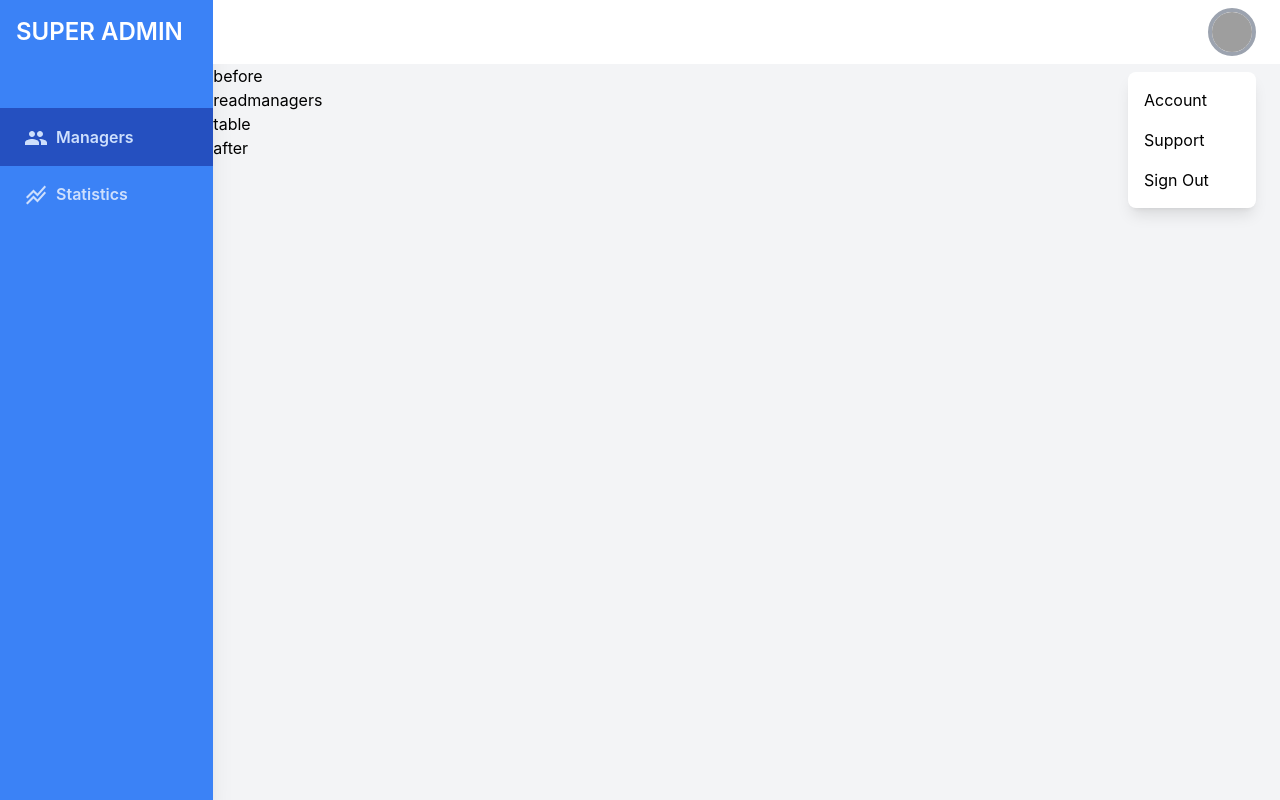
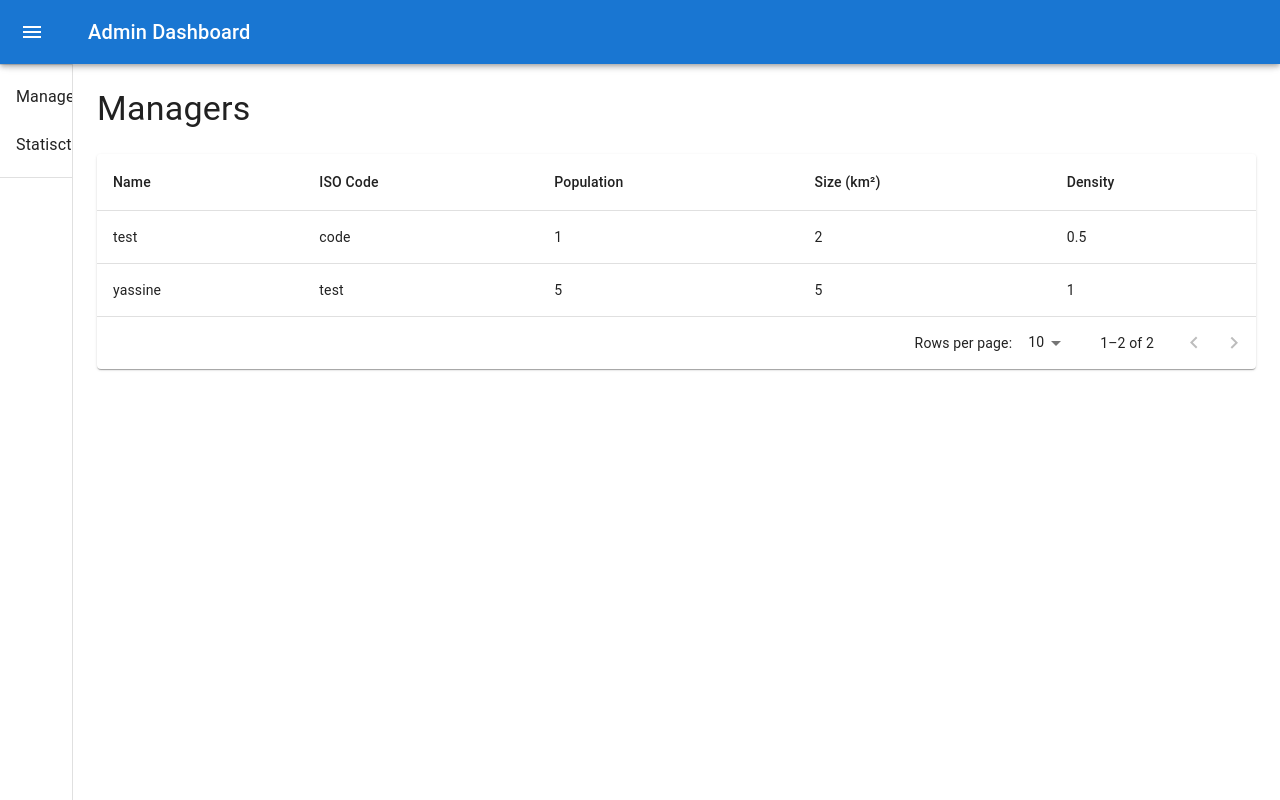
Before and after one commit to yassineelhoubi/deliveryManagement_client, a React (Create React App) app: page /dashboard/admin/manageManagers/read in a window 1280 px wide. Built offline with nearby package versions, Linux system fonts and the light colour scheme; grey boxes are pictures that could not be loaded.

Commit message:
new dashboard with Material UI

```diff
--- a/package.json
+++ b/package.json
@@ -10,6 +10,7 @@
     "@fortawesome/react-fontawesome": "^0.1.17",
     "@mui/icons-material": "^5.3.1",
     "@mui/material": "^5.4.0",
+    "@mui/x-data-grid": "^5.4.0",
     "@reduxjs/toolkit": "^1.7.1",
     "@testing-library/jest-dom": "^5.14.1",
     "@testing-library/react": "^12.0.0",
--- a/src/components/manageManagers/ReadManagers.tsx
+++ b/src/components/manageManagers/ReadManagers.tsx
@@ -1,8 +1,16 @@
-import {FC} from 'react';
-import Table from '../../layouts/Table'
-const ReadManagers:FC = () => {
-  return <div>readmanagers
-      <Table/>
+import { Typography } from '@mui/material';
+import { FC } from 'react';
+import TableData from '../../layouts/TableData'
+const ReadManagers: FC = () => {
+  return <div>
+    <Typography variant="h4" gutterBottom component="div">
+      Managers
+    </Typography>
+
+    <div className="mt-6">
+
+    <TableData />
+    </div>
   </div>;
 };
 
--- /dev/null
+++ b/src/layouts/ItemList.tsx
@@ -0,0 +1,16 @@
+import ListItem from '@mui/material/ListItem';
+import ListItemIcon from '@mui/material/ListItemIcon';
+import ListItemText from '@mui/material/ListItemText';
+import List from '@mui/material/List';
+const ItemList: React.FC = () => {
+    return <List>
+        {['Managers', 'Statisctics'].map((text, index) => (
+            <ListItem button key={index} onClick={() => console.log(index)}>
+
+                <ListItemText primary={text} />
+            </ListItem>
+        ))}
+    </List>;
+};
+
+export default ItemList;
--- a/src/layouts/Table.tsx
+++ /dev/null
@@ -1,7 +0,0 @@
-import {FC} from 'react';
-
-const Table:FC = () => {
-  return <div>table</div>;
-};
-
-export default Table;
--- /dev/null
+++ b/src/layouts/TableData.tsx
@@ -0,0 +1,136 @@
+
+import * as React from 'react';
+import Paper from '@mui/material/Paper';
+import Table from '@mui/material/Table';
+import TableBody from '@mui/material/TableBody';
+import TableCell from '@mui/material/TableCell';
+import TableContainer from '@mui/material/TableContainer';
+import TableHead from '@mui/material/TableHead';
+import TablePagination from '@mui/material/TablePagination';
+import TableRow from '@mui/material/TableRow';
+interface Column {
+  id: 'name' | 'code' | 'population' | 'size' | 'density';
+  label: string;
+
+}
+
+const columns: readonly Column[] = [
+  { id: 'name', label: 'Name' },
+  { id: 'code', label: 'ISO\u00a0Code',  },
+  {
+    id: 'population',
+    label: 'Population',
+  },
+  {
+    id: 'size',
+    label: 'Size\u00a0(km\u00b2)',
+  },
+  {
+    id: 'density',
+    label: 'Density',
+  },
+];
+
+interface Data {
+  name: string;
+  code: string;
+  population: number;
+  size: number;
+  density: number;
+}
+
+function createData(
+  name: string,
+  code: string,
+  population: number,
+  size: number,
+): Data {
+  const density = population / size;
+  return { name, code, population, size, density };
+}
+const test = [
+  { name: 'test', code: 'code', population: 1, size: 2 },
+  { name: 'yassine', code: 'test', population: 5, size: 5 }
+]
+
+const rows = test.map((e) => createData(e.name, e.code, e.population, e.size))
+// const rows = [
+//   createData('India', 'IN', 1324171354, 3287263),
+//   createData('China', 'CN', 1403500365, 9596961),
+//   createData('Italy', 'IT', 60483973, 301340),
+//   createData('United States', 'US', 327167434, 9833520),
+//   createData('Canada', 'CA', 37602103, 9984670),
+//   createData('Australia', 'AU', 25475400, 7692024),
+//   createData('Germany', 'DE', 83019200, 357578),
+//   createData('Ireland', 'IE', 4857000, 70273),
+//   createData('Mexico', 'MX', 126577691, 1972550),
+//   createData('Japan', 'JP', 126317000, 377973),
+//   createData('France', 'FR', 67022000, 640679),
+//   createData('United Kingdom', 'GB', 67545757, 242495),
+//   createData('Russia', 'RU', 146793744, 17098246),
+//   createData('Nigeria', 'NG', 200962417, 923768),
+//   createData('Brazil', 'BR', 210147125, 8515767),
+// ];
+
+const TableData: React.FC = () => {
+  const [page, setPage] = React.useState(0);
+  const [rowsPerPage, setRowsPerPage] = React.useState(10);
+
+  const handleChangePage = (event: unknown, newPage: number) => {
+    setPage(newPage);
+  };
+
+  const handleChangeRowsPerPage = (event: React.ChangeEvent<HTMLInputElement>) => {
+    setRowsPerPage(+event.target.value);
+    setPage(0);
+  };
+
+  return (
+    <Paper sx={{ width: '100%', overflow: 'hidden' }}>
+      <TableContainer sx={{ maxHeight: 440 }}>
+        <Table stickyHeader aria-label="sticky table">
+          <TableHead>
+            <TableRow>
+              {columns.map((column) => (
+                <TableCell
+                  key={column.id}
+                >
+                  {column.label}
+                </TableCell>
+              ))}
+            </TableRow>
+          </TableHead>
+          <TableBody>
+            {rows
+              .slice(page * rowsPerPage, page * rowsPerPage + rowsPerPage)
+              .map((row) => {
+                return (
+                  <TableRow hover onClick={()=>console.log(row.code)}  role="checkbox" tabIndex={-1} key={row.code}>
+                    {columns.map((column) => {
+                      const value = row[column.id];
+                      return (
+                        <TableCell key={column.id} >
+                          {value}
+                        </TableCell>
+                      );
+                    })}
+                  </TableRow>
+                );
+              })}
+          </TableBody>
+        </Table>
+      </TableContainer>
+      <TablePagination
+        rowsPerPageOptions={[10, 25, 100]}
+        component="div"
+        count={rows.length}
+        rowsPerPage={rowsPerPage}
+        page={page}
+        onPageChange={handleChangePage}
+        onRowsPerPageChange={handleChangeRowsPerPage}
+      />
+    </Paper>
+  );
+};
+
+export default TableData;
--- a/src/layouts/WorkSpace.tsx
+++ b/src/layouts/WorkSpace.tsx
@@ -1,12 +1,11 @@
 import Header from './Header'
 const WorkSpace: React.FC = ({ children }) => {
-    return <div className="relative w-full flex flex-col h-screen overflow-y-hidden">
-        <Header/>
-        <h1>before</h1>
-        <div>
+    return <div className="">
+
+        <div className="">
             {children}
         </div>
-        <h1>after</h1>
+
     </div>;
 };
 
--- a/src/pages/dashboard.tsx
+++ b/src/pages/dashboard.tsx
@@ -1,22 +1,152 @@
+import * as React from 'react';
+import { styled, useTheme, Theme, CSSObject } from '@mui/material/styles';
+import Box from '@mui/material/Box';
+import MuiDrawer from '@mui/material/Drawer';
+import MuiAppBar, { AppBarProps as MuiAppBarProps } from '@mui/material/AppBar';
+import Toolbar from '@mui/material/Toolbar';
+import List from '@mui/material/List';
+import CssBaseline from '@mui/material/CssBaseline';
+import Typography from '@mui/material/Typography';
+import Divider from '@mui/material/Divider';
+import IconButton from '@mui/material/IconButton';
+import MenuIcon from '@mui/icons-material/Menu';
+import ChevronLeftIcon from '@mui/icons-material/ChevronLeft';
+import ChevronRightIcon from '@mui/icons-material/ChevronRight';
+import ListItem from '@mui/material/ListItem';
+import ListItemIcon from '@mui/material/ListItemIcon';
+import ListItemText from '@mui/material/ListItemText';
+import InboxIcon from '@mui/icons-material/MoveToInbox';
+import MailIcon from '@mui/icons-material/Mail';
+import ItemList from '../layouts/ItemList'
+import TableData from '../layouts/TableData';
+import WorkSpace from '../layouts/WorkSpace';
+import { Outlet } from 'react-router-dom';
 
-import { Outlet } from 'react-router-dom';
-import Sidebar from '../layouts/Sidebar'
-import WorkSpace from '../layouts/WorkSpace'
-const dashboard = () => {
-    return <div className="bg-gray-100 font-family-karla flex">
+const drawerWidth = 240;
 
-        <>
-            <Sidebar />
-        </>
-        <>
-            <WorkSpace >
-                <Outlet/>
-            </WorkSpace>
-        </>
+const openedMixin = (theme: Theme): CSSObject => ({
+    width: drawerWidth,
+    transition: theme.transitions.create('width', {
+        easing: theme.transitions.easing.sharp,
+        duration: theme.transitions.duration.enteringScreen,
+    }),
+    overflowX: 'hidden',
+});
 
+const closedMixin = (theme: Theme): CSSObject => ({
+    transition: theme.transitions.create('width', {
+        easing: theme.transitions.easing.sharp,
+        duration: theme.transitions.duration.leavingScreen,
+    }),
+    overflowX: 'hidden',
+    width: `calc(${theme.spacing(7)} + 1px)`,
+    [theme.breakpoints.up('sm')]: {
+        width: `calc(${theme.spacing(9)} + 1px)`,
+    },
+});
 
-    </div>
-        ;
-};
+const DrawerHeader = styled('div')(({ theme }) => ({
+    display: 'flex',
+    alignItems: 'center',
+    justifyContent: 'flex-end',
+    padding: theme.spacing(0, 1),
+    // necessary for content to be below app bar
+    ...theme.mixins.toolbar,
+}));
 
-export default dashboard;
+interface AppBarProps extends MuiAppBarProps {
+    open?: boolean;
+}
+
+const AppBar = styled(MuiAppBar, {
+    shouldForwardProp: (prop) => prop !== 'open',
+})<AppBarProps>(({ theme, open }) => ({
+    zIndex: theme.zIndex.drawer + 1,
+    transition: theme.transitions.create(['width', 'margin'], {
+        easing: theme.transitions.easing.sharp,
+        duration: theme.transitions.duration.leavingScreen,
+    }),
+    ...(open && {
+        marginLeft: drawerWidth,
+        width: `calc(100% - ${drawerWidth}px)`,
+        transition: theme.transitions.create(['width', 'margin'], {
+            easing: theme.transitions.easing.sharp,
+            duration: theme.transitions.duration.enteringScreen,
+        }),
+    }),
+}));
+
+const Drawer = styled(MuiDrawer, { shouldForwardProp: (prop) => prop !== 'open' })(
+    ({ theme, open }) => ({
+        width: drawerWidth,
+        flexShrink: 0,
+        whiteSpace: 'nowrap',
+        boxSizing: 'border-box',
+        ...(open && {
+            ...openedMixin(theme),
+            '& .MuiDrawer-paper': openedMixin(theme),
+        }),
+        ...(!open && {
+            ...closedMixin(theme),
+            '& .MuiDrawer-paper': closedMixin(theme),
+        }),
+    }),
+);
+
+export default function Dashboard() {
+    const theme = useTheme();
+    const [open, setOpen] = React.useState(false);
+
+    const handleDrawerOpen = () => {
+        setOpen(true);
+    };
+
+    const handleDrawerClose = () => {
+        setOpen(false);
+    };
+
+    return (
+        <Box sx={{ display: 'flex' }}>
+            <CssBaseline />
+            <AppBar position="fixed" open={open}>
+                <Toolbar>
+                    <IconButton
+                        color="inherit"
+                        aria-label="open drawer"
+                        onClick={handleDrawerOpen}
+                        edge="start"
+                        sx={{
+                            marginRight: '36px',
+                            ...(open && { display: 'none' }),
+                        }}
+                    >
+                        <MenuIcon />
+                    </IconButton>
+                    <Typography variant="h6" noWrap component="div">
+                        Admin Dashboard
+                    </Typography>
+                </Toolbar>
+            </AppBar>
+            <Drawer variant="permanent" open={open}>
+                <DrawerHeader>
+                    <IconButton onClick={handleDrawerClose}>
+                        {theme.direction === 'rtl' ? <ChevronRightIcon /> : <ChevronLeftIcon />}
+                    </IconButton>
+                </DrawerHeader>
+                <Divider />
+                {/*  */}
+                <ItemList />
+                {/*  */}
+                <Divider />
+            </Drawer>
+            <Box component="main" sx={{ flexGrow: 1, p: 3 }}>
+                <DrawerHeader />
+                {/*  */}
+                <WorkSpace >
+                    <Outlet />
+                </WorkSpace>
+                {/*  */}
+            </Box>
+        </Box>
+    );
+}
```
Also changed, not shown: 1 other file (tests, documents, lock files or other folders).
